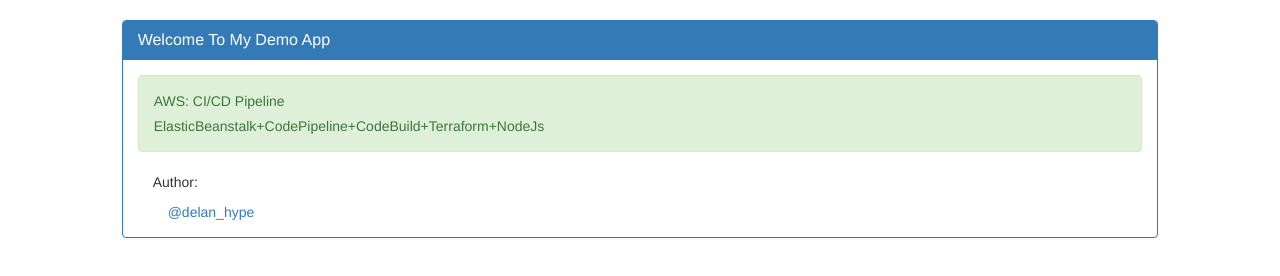
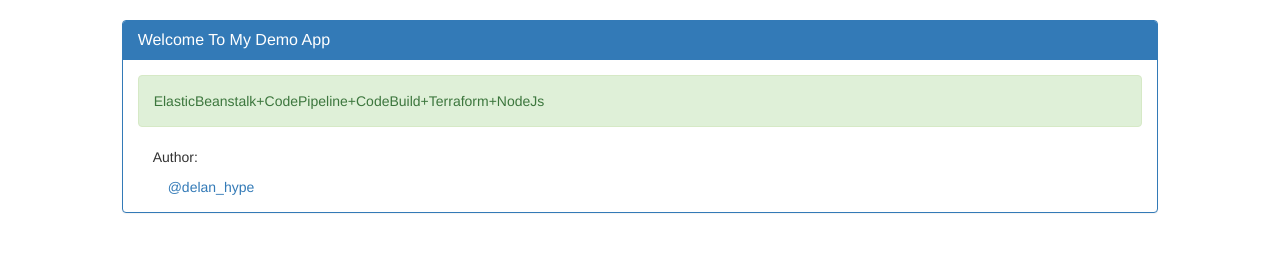
Before and after one commit to collins-b/eb-codepipeline-codebuild-tf, a website: page index.html in a window 1280 px wide. Drawn offline with nearby package versions, Linux system fonts and the light colour scheme.

Commit message:
Test continuous deployment - k8s

```diff
--- a/index.html
+++ b/index.html
@@ -12,7 +12,6 @@
      </div>
       <div class="panel-body">
        <div class="alert alert-success">
-          <p>AWS: CI/CD Pipeline</p>
           <p>ElasticBeanstalk+CodePipeline+CodeBuild+Terraform+NodeJs</p>
        </div>
          <div class="col-md-9">
```
